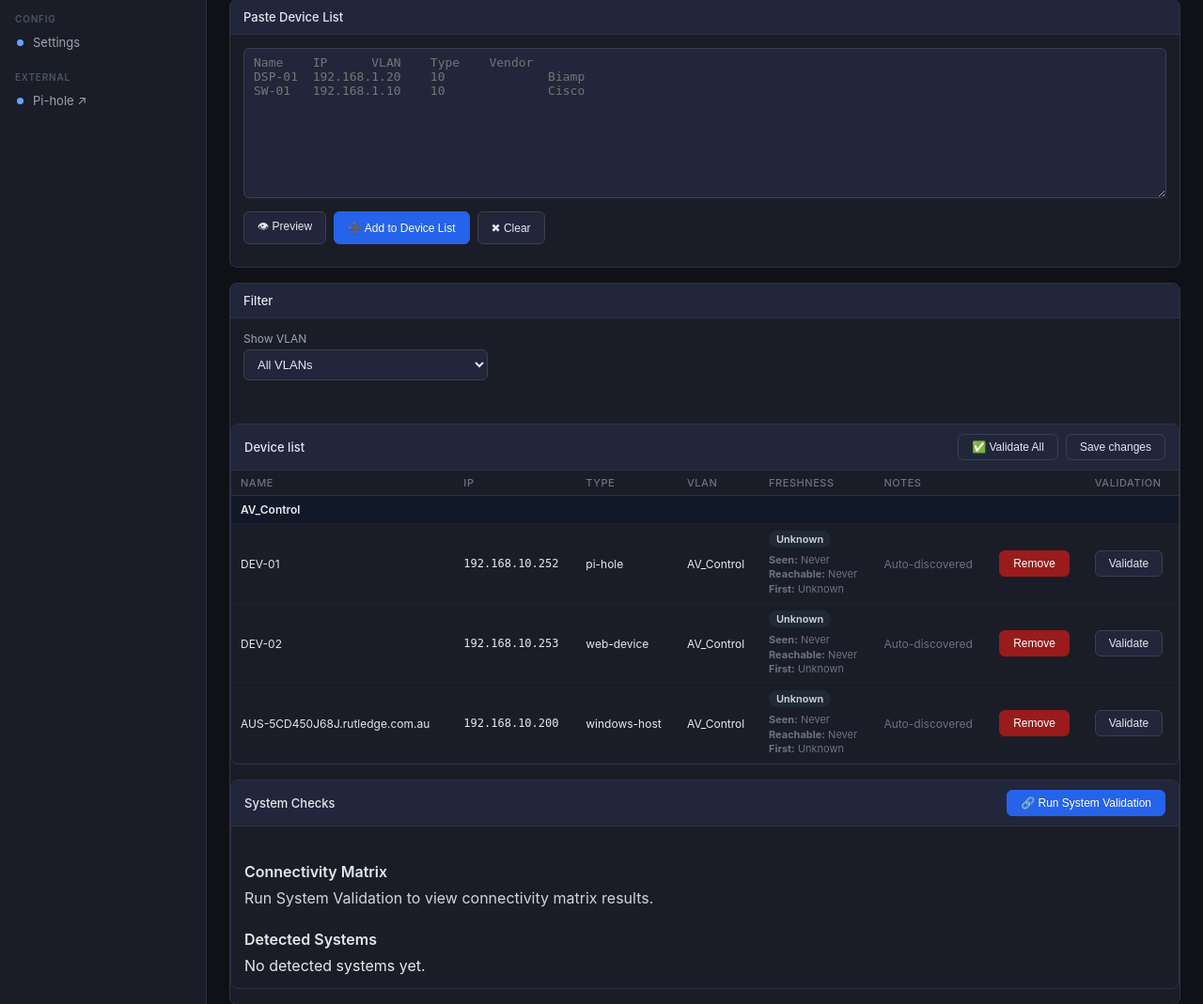
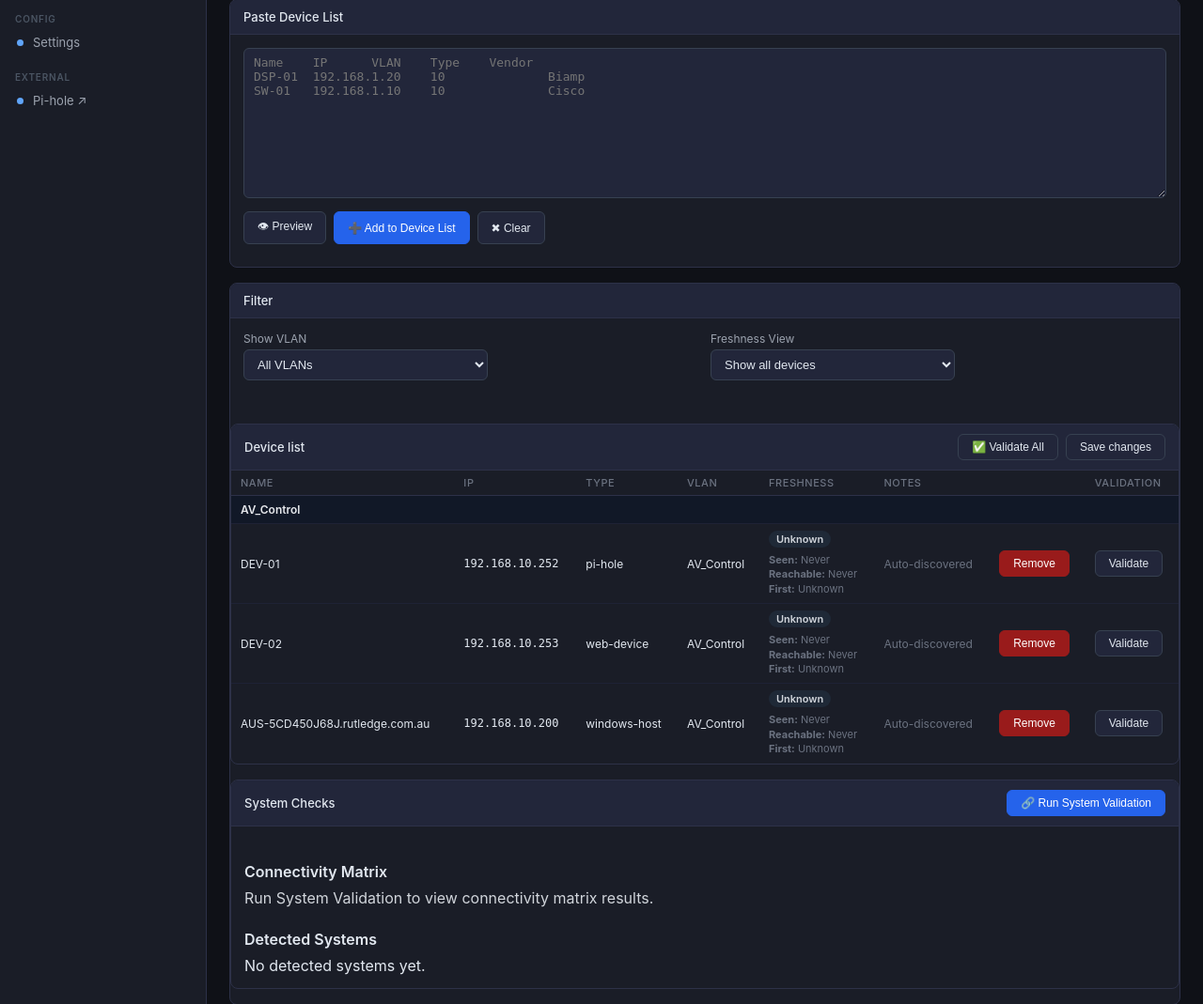
Before and after one commit to chriswarren85/NetPi, a Flask app: page /tools/devices in a window 1280 px wide. Shown: the part 367-1436 px from the top of the page at 94% size. Run offline with Flask 3, Linux system fonts and the light colour scheme.

Commit message:
W1.3 add stale device view filters

```diff
--- a/templates/devices.html
+++ b/templates/devices.html
@@ -79,6 +79,14 @@ SW-01	192.168.1.10	10		Cisco"></textarea>
           {% for v in s.vlans %}
           <option value="{{ v.name }}">{{ v.name }}</option>
           {% endfor %}
+        </select>
+      </div>
+      <div class="form-group" style="max-width:260px">
+        <label>Freshness View</label>
+        <select id="filter-freshness" onchange="renderTable()">
+          <option value="all">Show all devices</option>
+          <option value="active">Hide stale devices</option>
+          <option value="stale">Show only stale devices</option>
         </select>
       </div>
     </div>
@@ -689,15 +697,27 @@ function getFreshnessInfo(device){
 function renderTable(){
   const tbody = document.getElementById('device-table');
   const filterVlan = document.getElementById('filter-vlan').value;
+  const filterFreshness = document.getElementById('filter-freshness').value;
   tbody.innerHTML = '';
 
   let filtered = deviceList;
   if(filterVlan){
     filtered = deviceList.filter(d => (d.vlan || '') === filterVlan);
   }
+  if(filterFreshness === 'active'){
+    filtered = filtered.filter(d => getFreshnessInfo(d).label !== 'stale');
+  } else if(filterFreshness === 'stale'){
+    filtered = filtered.filter(d => getFreshnessInfo(d).label === 'stale');
+  }
 
   if(filtered.length === 0){
-    tbody.innerHTML = '<tr><td colspan="8" style="color:#4b5563;text-align:center;padding:1rem">No matching devices</td></tr>';
+    let emptyMessage = 'No matching devices';
+    if(filterFreshness === 'active'){
+      emptyMessage = 'No fresh, aging, or unknown devices match this view';
+    } else if(filterFreshness === 'stale'){
+      emptyMessage = 'No stale devices match this view';
+    }
+    tbody.innerHTML = '<tr><td colspan="8" style="color:#4b5563;text-align:center;padding:1rem">' + escapeHtml(emptyMessage) + '</td></tr>';
     return;
   }
 
```
